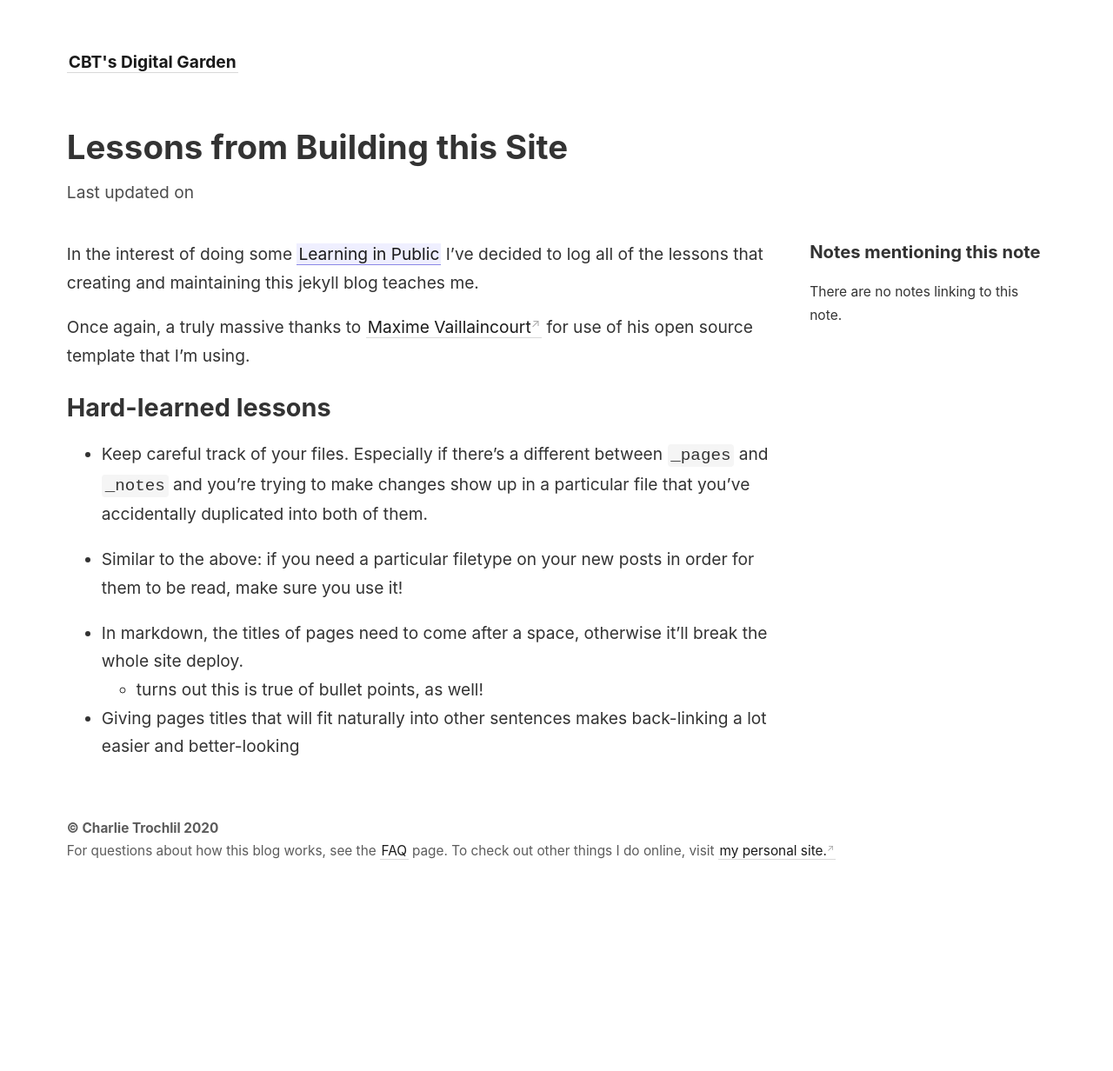
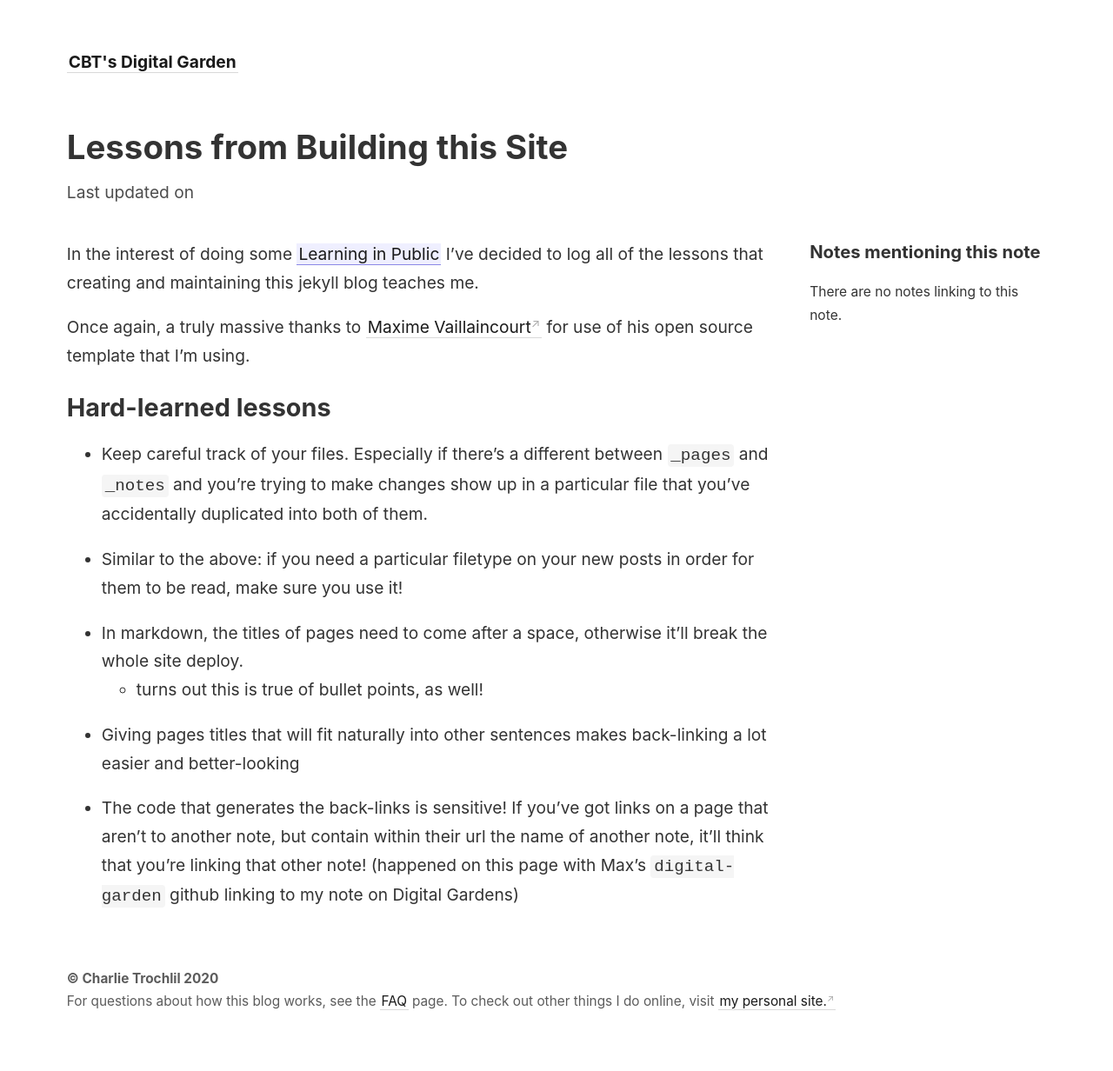
Before and after one commit to rhymeswithvocal/digital-garden, a Jekyll site: the page built from _notes/lessons-on-this-site.md, in a window 1280 px wide. Shown: the whole page at 87% size. Built offline with Jekyll 4.4.1, drawn with Linux system fonts in a browser that asks for light colours; before the commit the page ends 1059 px from its top, so only the background shows below that.

Commit message:
added a lesson to the lessons page

```diff
--- a/_notes/lessons-on-this-site.md
+++ b/_notes/lessons-on-this-site.md
@@ -15,3 +15,5 @@ Once again, a truly massive thanks to [Maxime Vaillaincourt](https://maximevaill
 	- turns out this is true of bullet points, as well!
 
 - Giving pages titles that will fit naturally into other sentences makes back-linking a lot easier and better-looking
+
+- The code that generates the back-links is sensitive! If you've got links on a page that aren't to another note, but contain within their url the name of another note, it'll think that you're linking that other note! (happened on this page with Max's `digital-garden` github linking to my note on Digital Gardens)
```
